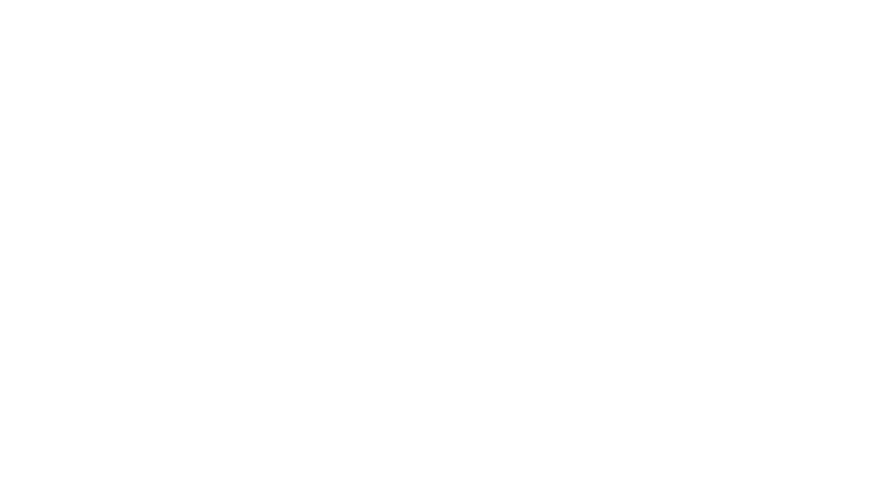
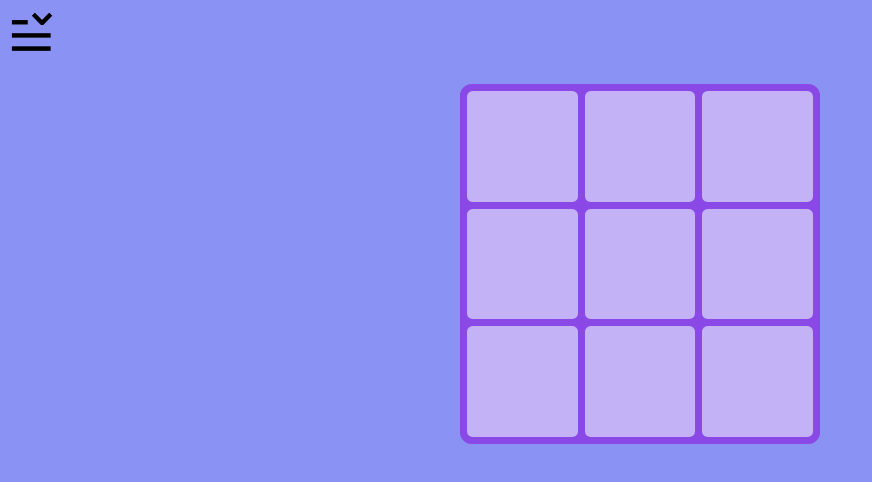
Before and after one commit to mikey712712/Tic-Tac-Toe, a plain HTML site: page index.html in a window 1280 px wide. Shown: the whole page, without its empty margins (0-872 px from the left). Drawn offline with Linux system fonts and the light colour scheme.

Commit message:
Created wireframe for game and dropdown bar

```diff
--- a/index.html
+++ b/index.html
@@ -8,8 +8,31 @@
     <title>Document</title>
 </head>
 <body>
-    <script src="script.js">
+    <nav>
+        <div id="dropdown">
+            <img src="./images/dropdown.png">
+        </div>
+        <div id="player-1-score" class="score">
 
-    </script>
+        </div>
+        <div id="player-2-score" class="score">
+
+        </div>
+    </nav>
+    <div class="outer-container">
+        <div class="game-container">
+            <div class="game-slot"></div>
+            <div class="game-slot"></div>
+            <div class="game-slot"></div>
+            <div class="game-slot"></div>
+            <div class="game-slot"></div>
+            <div class="game-slot"></div>
+            <div class="game-slot"></div>
+            <div class="game-slot"></div>
+            <div class="game-slot"></div>
+        </div>
+    </div>
+
+    <script src="script.js"></script>
 </body>
 </html>
--- a/style.css
+++ b/style.css
@@ -0,0 +1,57 @@
+body {
+    background-color: rgba(54, 69, 236, 0.581);
+    max-width: 100vw;
+    margin: 0 auto;
+}
+
+nav {
+    height: 8vh;
+    width: 100%;
+    display: flex;
+    justify-content: space-between ;
+}
+
+#dropdown {
+    height: 8vh;
+    width: 8vh;
+    display: flex;
+    align-items: center;
+}
+
+img {
+    max-height: 80%;
+    margin: auto;
+}
+
+.outer-container {
+    border-radius: 1.5vh;
+    display: flex;
+    justify-content: center;
+    align-items: center;
+    margin: 20px auto;
+    background-color: blueviolet;
+    opacity: 0.7;
+    width: 45vh;
+    height: 45vh;
+}
+
+.game-container {
+    border-radius: 1.5vh;
+    margin: auto auto;
+    display: grid;
+    grid-template-columns: 1fr 1fr 1fr;
+    grid-template-rows: 1fr 1fr 1fr;
+    grid-gap: 2%;
+    padding: 2%;
+    background-color: blueviolet;
+    opacity: 0.7;
+    width: 96%;
+    height: 96%;
+}
+
+.game-slot {
+    border-radius: 0.7vh;
+    background-color: white;
+    height: 100%;
+    width: 100%;
+}
```
Also changed, not shown: images/dropdown.png (added).
